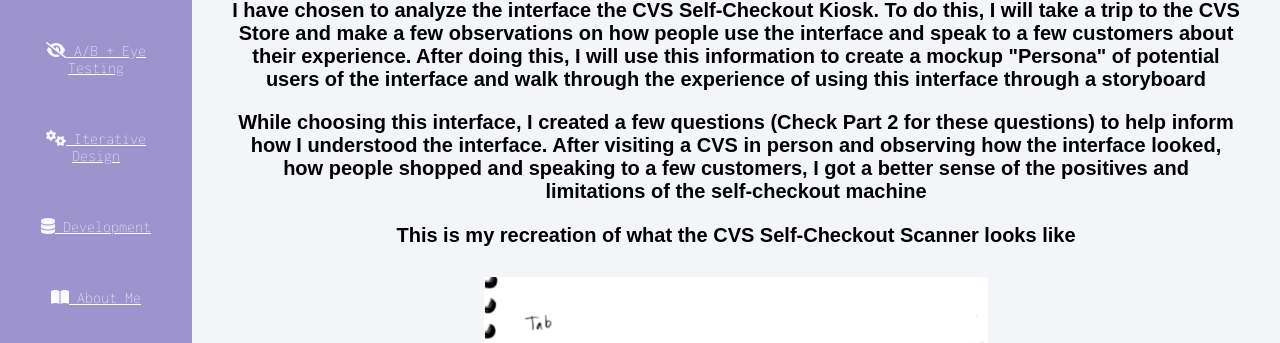
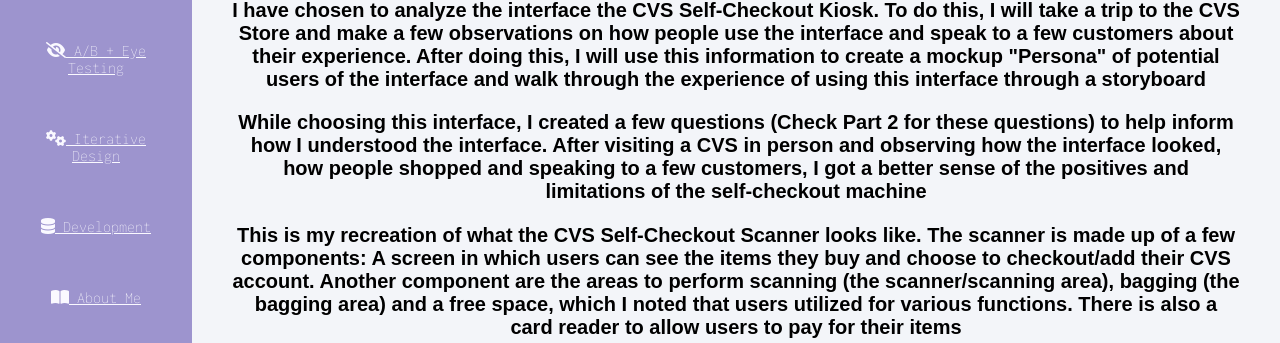
Before and after one commit to elatedlion787/cs1300-personas-storyboarding, a plain HTML site: page personas.html in a window 1280 px wide. Shown: the part 288-631 px from the top of the page. Drawn offline with Linux system fonts and the light colour scheme; a web font is replaced by a local one.

Commit message:
Update personas.html

```diff
--- a/personas.html
+++ b/personas.html
@@ -37,7 +37,7 @@
                 <h1> Part 1: Introduction </h1>
                 <h2> I have chosen to analyze the interface the CVS Self-Checkout Kiosk. To do this, I will take a trip to the CVS Store and make a few observations on how people use the interface and speak to a few customers about their experience. After doing this, I will use this information to create a mockup "Persona" of potential users of the interface and walk through the experience of using this interface through a storyboard</h2>
                 <h2> While choosing this interface, I created a few questions (Check Part 2 for these questions) to help inform how I understood the interface. After visiting a CVS in person and observing how the interface looked, how people shopped and speaking to a few customers, I got a better sense of the positives and limitations of the self-checkout machine</h2>
-                <h2> This is my recreation of what the CVS Self-Checkout Scanner looks like</h2>
+                <h2> This is my recreation of what the CVS Self-Checkout Scanner looks like. The scanner is made up of a few components: A screen in which users can see the items they buy and choose to checkout/add their CVS account. Another component are the areas to perform scanning (the scanner/scanning area), bagging (the bagging area) and a free space, which I noted that users utilized for various functions. There is also a card reader to allow users to pay for their items</h2>
                 <img src="cvsdrawing.png" alt="cvs-self-checkout">
                 </div>
             </section>
```
